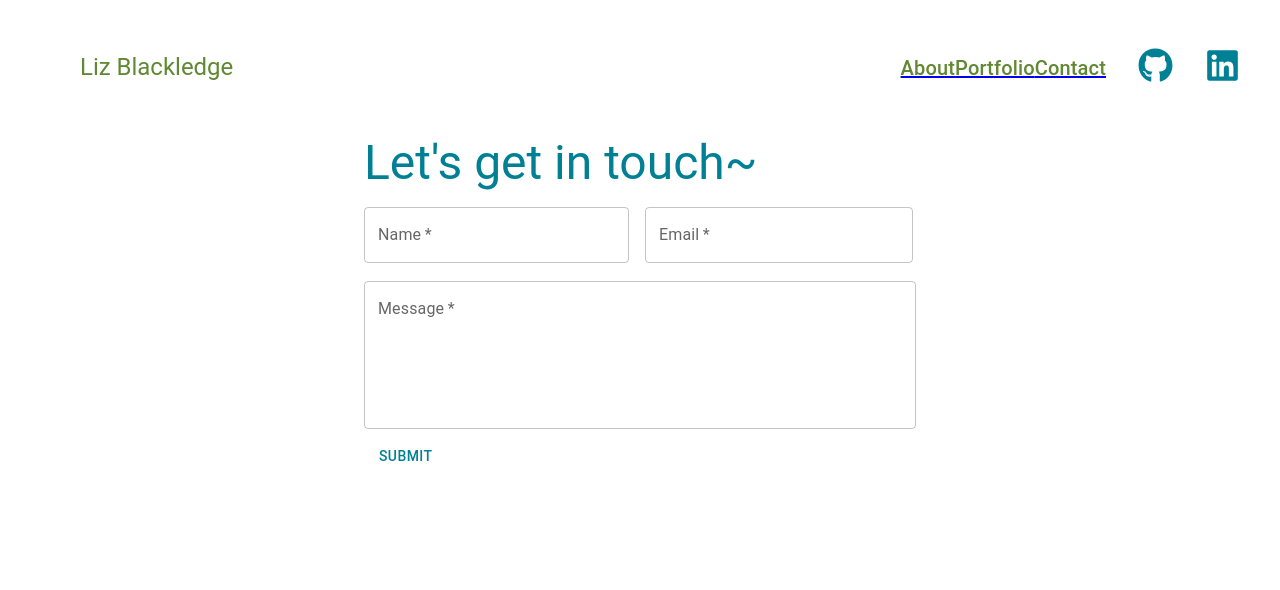
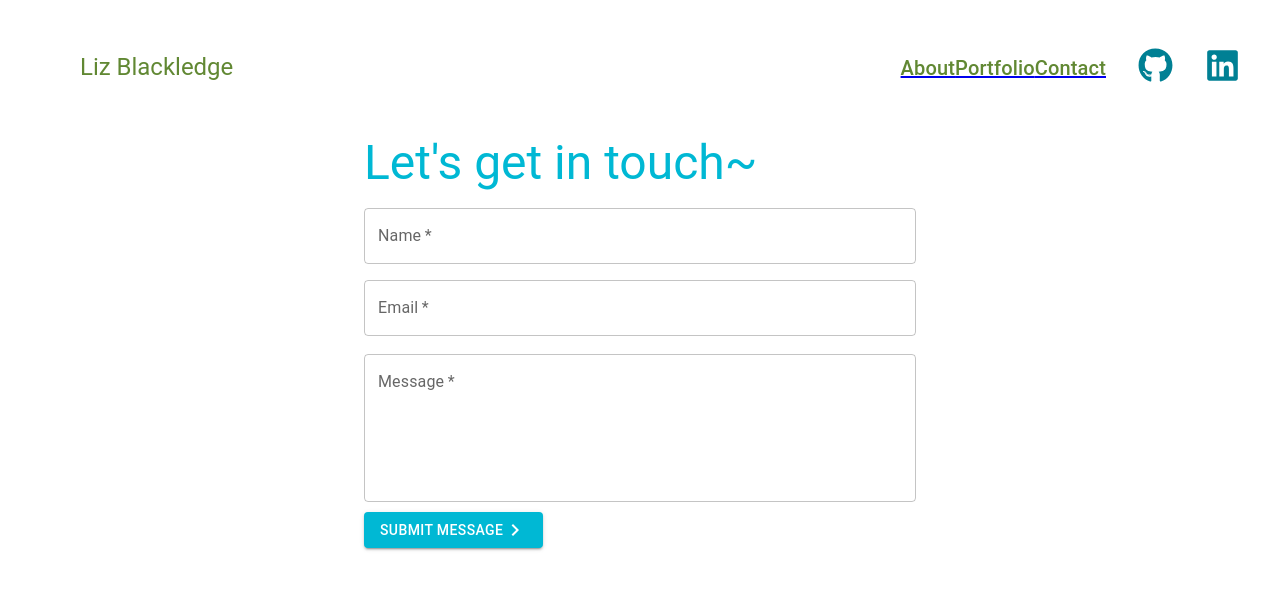
Before and after one commit to lizblackledge/portfolio, a React (Create React App) app: page /contact in a window 1280 px wide. Shown: the top 590 px of the page. Built offline with nearby package versions, Linux system fonts and the light colour scheme.

Commit message:
Add functionality to contact form and utilize Emailjs to send email message

```diff
--- a/src/Pages/Contact.jsx
+++ b/src/Pages/Contact.jsx
@@ -1,56 +1,109 @@
-// import { useState } from 'react';
-import theme from '../index';
+import { useState } from 'react';
+import emailjs from 'emailjs-com';
+// import emailjs from '@emailjs/browser';
+// import { send } from 'emailjs-com';
 import { Typography, Container, TextField, Grid, Button } from '@mui/material';
+import KeyboardArrowRightIcon from '@mui/icons-material/KeyboardArrowRight';
+
+// initialize state
+const initialValues = {
+  fullName: '',
+  email: '',
+  message: ''
+}
 
 function Contact(props) {
+
+  // set state values as they type
+  const [values, setValues] = useState(initialValues);
+  const handleChange = e => {
+    const { name, value } = e.target
+    setValues({
+      ...values,
+      [name]:value,
+    })
+  }
+
+  // send the message to my email using the three input values and my emailjs account info
+  const sendEmail = (e) => {
+    e.preventDefault();
+    emailjs.sendForm(
+      'service_ugudpwn',
+      'template_5qqdpo5',
+      e.target,
+      'aJ8y1lQv6jkGNKCCn'
+    )
+      .then((response) => {
+        console.log('SUCCESS!', response.status, response.text);
+        alert('Message Submitted')
+        setValues({
+          fullName: '',
+          email: '',
+          role: '',
+          message: ''
+        });
+      })
+      .catch((err) => {
+        console.log('FAILED...', err);
+      });
+  };
+
   return (
-    <Container maxWidth="sm" direction={"column"}>
-      <Grid item>
-        <Typography variant="h3" color="primary.dark">
+    <Container maxWidth="sm" direction={"column"} >
+      <form onSubmit={sendEmail}>
+        <Grid container >
+          <Grid item xs={12}>
+            <Typography variant="h3" color="primary.main" gutterBottom>
               Let's get in touch~
             </Typography>
           </Grid>
-      <Grid item>
+          <Grid item xs={12}>
             <TextField
               id="outlined-name"
               label="Name"
+              name="fullName"
+              value={values.fullName}
+              fullWidth={true}
               color="secondary"
-          margin="normal"
-          style={{ width: '48%', marginRight: '1rem' }}
-          // value={name}
-          // onChange={handleChange}
-          required
-        />
-      <TextField
-        id="outlined-email"
-        label="Email"
-        color="secondary"
-        margin="normal"
-        style ={{ width: '48.5%' }}
-        // value={email}
-        // onChange={handleChange}
+              onChange={handleChange}
               required
             />
           </Grid>
+          <Grid item xs={12}>
+            <TextField
+              type="email"
+              id="outlined-email"
+              label="Email"
+              name="email"
+              value={values.email}
+              margin="normal"
+              fullWidth={true}
+              color="secondary"
+              onChange={handleChange}
+              required
+            />
+          </Grid>
+          <Grid item xs={12}>
             <TextField
               id="outlined-message"
               label="Message"
-        color="secondary"
-        // margin="normal"
+              name="message"
+              value={values.message}
+              flex-basis="auto"
+              fullWidth={true}
               style={{ marginTop: 10 }}
-        fullWidth={true}
               multiline
               rows={5}
-        rowsMax={15}
-        flex-basis="auto"
-        // value={message}
-        // onChange={handleChange}
+              color="secondary"
+              onChange={handleChange}
               required
             />
+          </Grid>
           <Grid item>
-        <Button variant="outlined" style={{ color: theme.palette.primary.dark, border: theme.palette.primary.dark, marginTop: 10 }} >Submit</Button>
-        {/* <Button variant="outlined" style={{ marginTop: 10 }}>Submit</Button> */}
+            <Button variant="contained" type="submit" style={{ marginTop: 10, color:"white", bgColor:"#008094" }} >Submit Message <KeyboardArrowRightIcon /></Button>
           </Grid>
+        </Grid>
+      </form>
     </Container>
   );
 }
```
Lines whose indentation alone changed are shown as unchanged.
